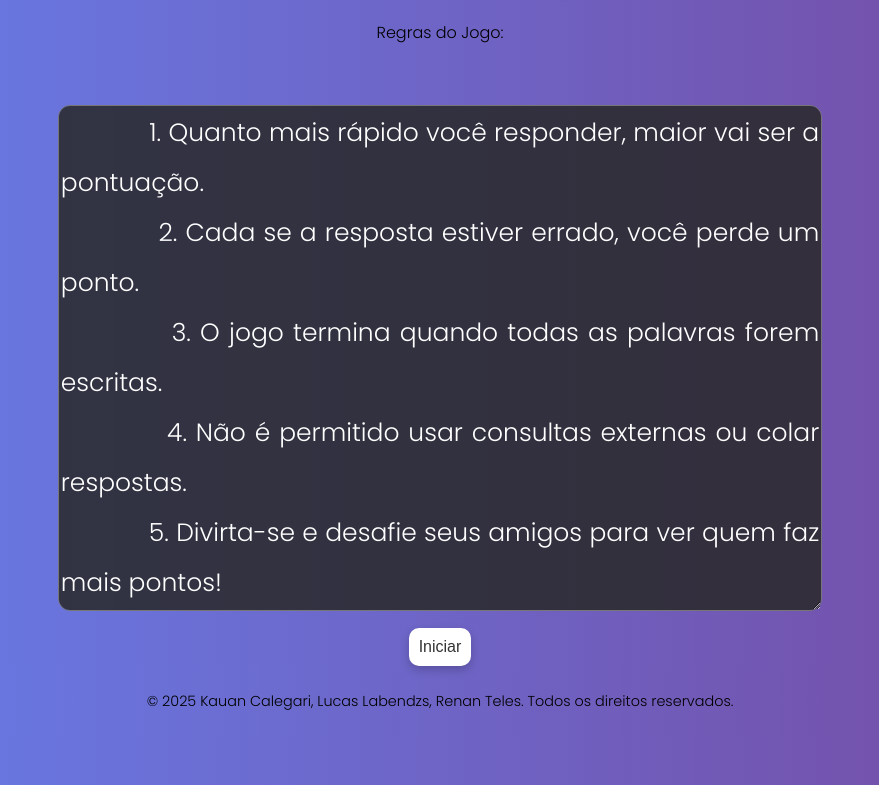
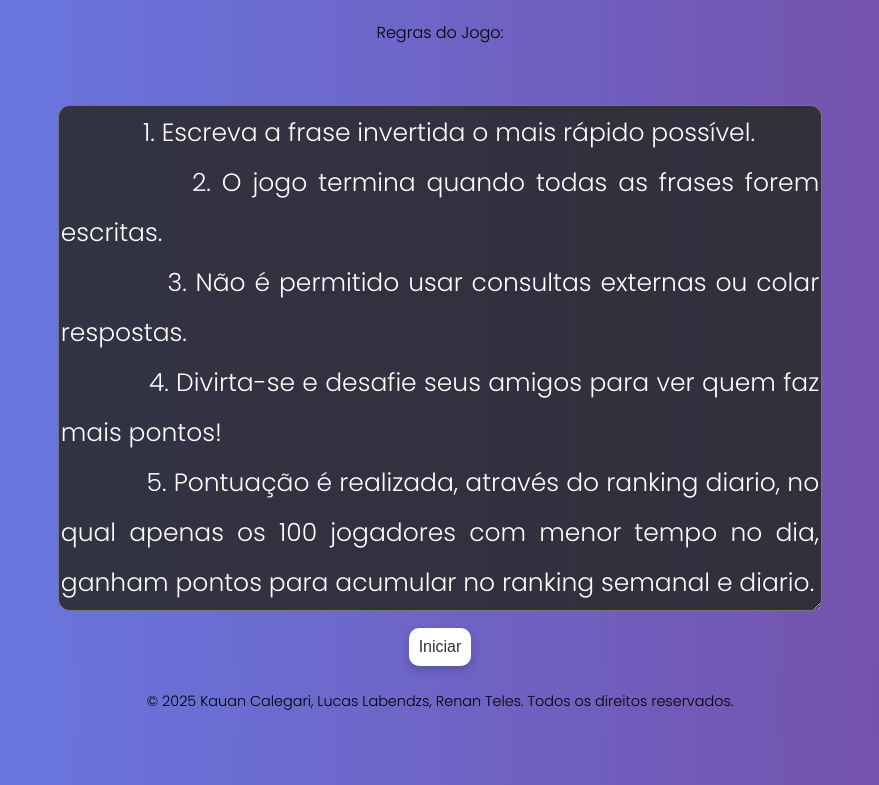
Before and after one commit to lucaslabendzs/GAME---Aditrevni-Esarf, a PHP site: page /paginaInicial.php in a window 1280 px wide. Shown: the part 65-850 px from the top of the page, without its empty margins (200-1079 px from the left). Run offline with PHP 8.4, Linux system fonts and the light colour scheme; some libraries are stand-ins or nearby versions.

Commit message:
Edit paginaInicial.php

```diff
--- a/paginaInicial.php
+++ b/paginaInicial.php
@@ -1,11 +1,10 @@
 <!DOCTYPE html>
-<html lang="br">
+<html lang="pt-br">
 <head>
     <meta charset="UTF-8">
     <meta name="viewport" content="width=device-width, initial-scale=1.0">
     <link rel="stylesheet" href="index.css">
     <link href="https://fonts.googleapis.com/css2?family=Poppins:wght@300;600&display=swap" rel="stylesheet">
-    <script src="https://ajax.googleapis.com/ajax/libs/jquery/3.1.1/jquery.min.js"></script>
     <title>Home page</title>
 </head>
 <body>
@@ -17,23 +16,22 @@
 
     <div class="regras">
         <textarea id="regras" name="regras" rows="20" cols="100" readonly>
-            1. Quanto mais rápido você responder, maior vai ser a pontuação.
-            2. Cada se a resposta estiver errado, você perde um ponto.
-            3. O jogo termina quando todas as palavras forem escritas.
-            4. Não é permitido usar consultas externas ou colar respostas.
-            5. Divirta-se e desafie seus amigos para ver quem faz mais pontos!
-            6. Pontuação e semanal, todas as segundas-feiras a pontuação e resetada.
+            1. Escreva a frase invertida o mais rápido possível.
+            2. O jogo termina quando todas as frases forem escritas.
+            3. Não é permitido usar consultas externas ou colar respostas.
+            4. Divirta-se e desafie seus amigos para ver quem faz mais pontos!
+            5. Pontuação é realizada, através do ranking diario, no qual apenas os 100 jogadores com menor tempo no dia, ganham pontos para acumular no ranking semanal e diario.
         </textarea>
     </div>
 
     <div class="botao-pag">
-        <a href="index.php">
-            <input type="submit" value="Iniciar" id="botao-hom" />
-        </a>
+        <input type="submit" value="Iniciar" id="botao-hom" />
     </div>
+
     <div class="rodape">
         <p>© 2025 Kauan Calegari, Lucas Labendzs, Renan Teles. Todos os direitos reservados.</p>
     </div>
-    <script src="index.js"></script>
+
+    <script src="home-pag.js"></script>
 </body>
 </html>
```
